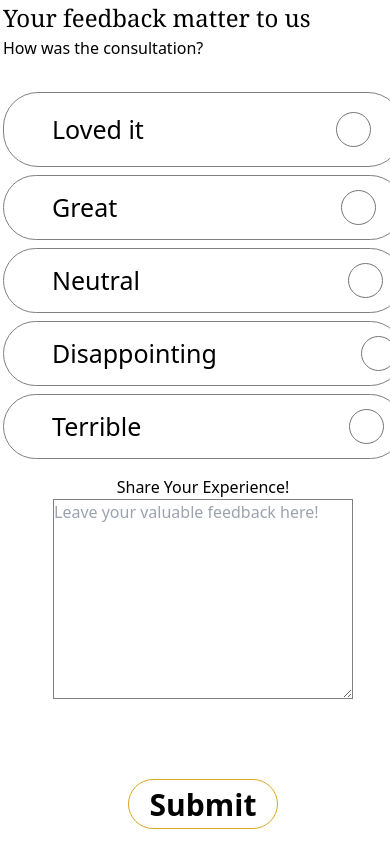
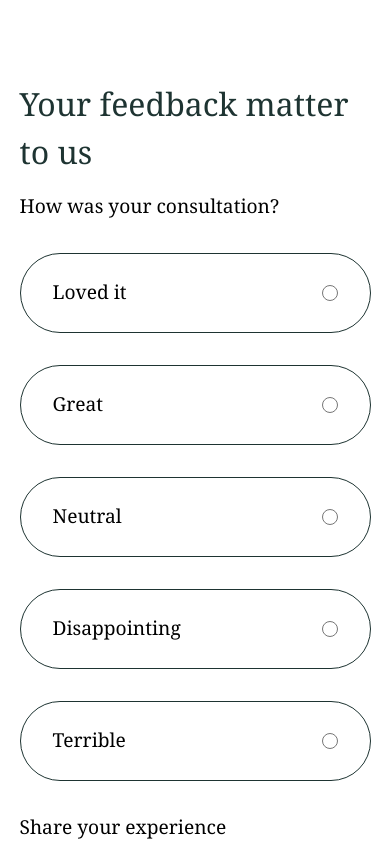
Before and after one commit to Ecell-NITS/Currenci, a Next.js app: page /feedback in a window 390 px wide. Shown: the top 844 px of the page. Built offline with nearby package versions, Linux system fonts and the light colour scheme.

Commit message:
feedback page revamped

```diff
--- a/src/app/(pages)/feedback/feedback.module.scss
+++ b/src/app/(pages)/feedback/feedback.module.scss
@@ -1,298 +1,171 @@
-.boxContent {
-  display: flex;
-  flex-direction: column;
-  align-items: center;
-  background-color: white;
-  color: black;
-  height: 100vh;
-  width: 100vw;
-}
-.content {
-  font-size: 4rem;
-  font-weight: 500;
-  font-family: Georgia, "Times New Roman", Times, serif;
-  color: black;
-}
-.content1 {
-  font-size: 2rem;
-  font-weight: 200;
-  display: flex;
-  margin-bottom: 2rem;
-}
-.boxes {
-  display: flex;
-  flex-direction: row;
-  text-align: left;
-  justify-content: left;
-  gap: 13rem;
-}
-.boxSelection {
-  display: flex;
-  flex-direction: column;
-  width: 400px;
-  gap: 2rem;
-}
-.option1 {
-  border-radius: 35px;
-  height: 75px;
-  width: 400px;
-  border: 1px solid grey;
-  display: flex;
-  align-items: center;
-  justify-content: left;
-  text-align: left;
-  gap: 12rem;
-}
-.option1 h4 {
-  font-size: 25px;
-  padding-left: 3rem;
-  text-align: left;
-  font-weight: 200;
-}
-.option2 {
-  border-radius: 35px;
-  height: 65px;
-  width: 400px;
-  border: 1px solid grey;
-  display: flex;
-  align-items: center;
-  justify-content: left;
-  text-align: left;
-  gap: 14rem;
-}
-.option2 h4 {
-  font-size: 25px;
-  padding-left: 3rem;
-  text-align: left;
-  font-weight: 200;
-}
-.option3 {
-  border-radius: 35px;
-  height: 65px;
-  width: 400px;
-  border: 1px solid grey;
-  display: flex;
-  align-items: center;
-  justify-content: left;
-  text-align: left;
-  gap: 13rem;
-}
-.option3 h4 {
-  font-size: 25px;
-  padding-left: 3rem;
-  text-align: left;
-  font-weight: 200;
-}
-.option4 {
-  border-radius: 35px;
-  height: 65px;
-  width: 400px;
-  border: 1px solid grey;
-  display: flex;
-  align-items: center;
-  justify-content: left;
-  text-align: left;
-  gap: 9rem;
-}
-.option4 h4 {
-  font-size: 25px;
-  padding-left: 3rem;
-  text-align: left;
-  font-weight: 200;
-}
-.option5 {
-  border-radius: 35px;
-  height: 65px;
-  width: 400px;
-  border: 1px solid grey;
-  display: flex;
-  align-items: center;
-  justify-content: left;
-  text-align: left;
-  gap: 13rem;
-}
-.option5 h4 {
-  font-size: 25px;
-  padding-left: 3rem;
-  text-align: left;
-  font-weight: 200;
-}
-.circle {
-  border-radius: 50%;
-  border: 2px solid black;
-  height: 35px;
-  width: 35px;
-}
-.circle {
-  cursor: pointer;
-}
-.feedbackBox {
-  display: flex;
-  align-items: center;
-  justify-content: top;
-  flex-direction: column;
-}
-
-.boxContainer {
-  display: flex;
-  flex-direction: column;
-  justify-content: left;
-}
-.shareBox {
-  font-size: 2rem;
-  font-weight: 200;
-  display: flex;
-}
-.textContent {
-  border: 1px solid grey;
-}
-.submitBtn {
-  border: 1px solid goldenrod;
-  width: 150px;
-  height: 50px;
-  border-radius: 35px;
-  display: flex;
-  align-items: center;
-  justify-content: center;
-  text-align: center;
-  font-size: 30px;
-  font-weight: 600;
-  margin-top: 5rem;
-  transform: scale(1);
-  transition: transform 0.2s ease-in-out;
-}
-.submitBtn:hover {
-  cursor: pointer;
-  transform: scale(1.1);
-}
-#circle {
-  border-radius: 50%;
-  border: 2px solid black;
-}
-@media (max-width: 1000px) {
-  .boxes {
+.feedback {
   display: flex;
   flex-direction: column;
   align-items: center;
   justify-content: center;
-    gap: 1rem;
-  }
-  .boxContent {
-    display: flex;
-  }
-  .content {
-    font-size: 2rem;
-  }
-  .content1 {
-    font-size: 1rem;
-  }
-  .shareBox {
-    font-size: 1rem;
-  }
-  .textContent {
-    width: 300px;
-    height: 200px;
-  }
-  .boxSelection {
-    gap: 0.5rem;
+  gap: 2rem;
+  margin-block: 5rem;
+  text-align: left;
+  width: 80%;
+  font-family: Georgia, "Times New Roman", Times, serif;
+  margin-inline: auto;
+
+  @media screen and (max-width: 1080px) {
+    width: 90%;
+    h2 {
+      font-size: 3rem !important;
     }
   }
-@media (max-width: 1100px) {
-  .boxes {
-    display: flex;
-    flex-direction: row;
-    align-items: center;
-    justify-content: center;
-    gap: 8rem;
-  }
-  .content1 {
-    display: flex;
-    text-align: center;
+  @media screen and (max-width: 760px) {
+    gap: 1rem;
+    h2 {
+      font-size: 2.5rem !important;
     }
   }
 
-@media (max-width: 800px) {
-  .boxes {
+  @media screen and (max-width: 480px) {
+    h2 {
+      font-size: 2rem !important;
+    }
+  }
+
+  h2 {
+    font-size: 3.5rem;
+    width: 100%;
+    color: #1e3432;
+    font-weight: 500;
+  }
+  .feedbackContainer {
+    width: 100%;
+    display: flex;
+    flex-direction: row;
+    justify-content: space-between;
+
+    @media screen and (max-width: 760px) {
+      flex-direction: column;
+      gap: 2rem;
+      // align-items: center;
+      justify-content: space-evenly;
+    }
+
+    .feedbackOptions {
+      display: flex;
+      flex-direction: column;
+      gap: 2rem;
+      h3 {
+        font-size: 2rem;
+        font-weight: 200;
+
+        @media screen and (max-width: 1080px) {
+          font-size: 1.5rem;
+        }
+
+        @media screen and (max-width: 760px) {
+          font-size: 1.2rem;
+        }
+      }
+      .option {
+        width: 25rem;
+        height: 5rem;
+        border-radius: 2.5rem;
+        border: 1px solid #1e3432;
+        display: flex;
+        align-items: center;
+        padding-inline: 2rem;
+        gap: 1rem;
+        cursor: pointer;
+        justify-content: space-between;
+        font-size: 1.5rem;
+        input[type="radio"] {
+          width: 1.5rem;
+          height: 1.5rem;
+        }
+
+        @media screen and (max-width: 1080px) {
+          width: 20rem;
+          input[type="radio"] {
+            width: 1.2rem;
+            height: 1.2rem;
+          }
+        }
+
+        @media screen and (max-width: 760px) {
+          width: 100%;
+          max-width: 25rem;
+          min-width: 20rem;
+          font-size: 1.2rem;
+
+          input[type="radio"] {
+            width: 1rem;
+            height: 1rem;
+          }
+        }
+
+        &:hover {
+          border: 2px solid #1e3432;
+        }
+        &.selected {
+          border: 2px solid #1e3432;
+        }
+      }
+    }
+
+    .feedbackMessageBox {
       display: flex;
       flex-direction: column;
       align-items: center;
-    justify-content: center;
+      text-align: left;
       gap: 1rem;
+      width: 25rem;
+
+      @media screen and (max-width: 1080px) {
+        width: 20rem;
       }
-  .boxContent {
-    padding-left: 1rem;
+      @media screen and (max-width: 760px) {
+        width: 100%;
+        max-width: 25rem;
+        min-width: 20rem;
       }
-  .content {
+      h3 {
         font-size: 2rem;
+        font-weight: 200;
+        width: 100%;
+
+        @media screen and (max-width: 1080px) {
+          font-size: 1.5rem;
         }
-  .content1 {
-    font-size: 1rem;
-  }
-  .shareBox {
-    font-size: 1rem;
-  }
-  .textContent {
-    width: 300px;
-    height: 200px;
-  }
-  .boxSelection {
-    gap: 0.5rem;
+
+        @media screen and (max-width: 760px) {
+          font-size: 1.2rem;
         }
       }
-@media (max-width: 600px) {
-  .boxes {
-    display: flex;
-    flex-direction: column;
-    align-items: center;
-    justify-content: center;
-    gap: 1rem;
+      textarea {
+        width: 100%;
+        height: 15rem;
+        border: 1px solid #1e3432;
+        border-radius: 0.5rem;
+        padding: 1rem;
+        font-size: 1rem;
+
+        scrollbar-width: thin;
       }
-  .boxContent {
-    padding-left: 1rem;
+      button {
+        border-radius: 1.5rem;
+        border: 1px solid #a48111;
+        width: fit-content;
+        padding: 0.3rem 2rem;
+        font-size: 1.5rem;
+        cursor: pointer;
+        transition: all 0.3s ease-in-out;
+
+        &:hover {
+          transform: scale(1.1);
         }
-  .content {
-    font-size: 1.5rem;
-  }
-  .content1 {
-    font-size: 1rem;
-  }
-  .shareBox {
-    font-size: 1rem;
-  }
-  .textContent {
-    width: 300px;
-    height: 200px;
-  }
-  .boxSelection {
-    gap: 0.5rem;
+
+        &:active {
+          transform: scale(1);
         }
       }
-
-@media (max-width: 400px) {
-  .boxes {
-    display: flex;
-    flex-direction: column;
-    align-items: center;
-    justify-content: center;
-    gap: 1rem;
-  }
-  .boxContent {
-    padding-left: 1rem;
-  }
-  .content {
-    font-size: 1.5rem;
-  }
-  .content1 {
-    font-size: 1rem;
-  }
-  .shareBox {
-    font-size: 1rem;
-  }
-  .textContent {
-    width: 300px;
-    height: 200px;
-  }
-  .boxSelection {
-    gap: 0.5rem;
     }
   }
+}
--- a/src/app/(pages)/feedback/page.jsx
+++ b/src/app/(pages)/feedback/page.jsx
@@ -1,5 +1,3 @@
-/* eslint-disable no-unused-vars */
-
 "use client";
 
 import { useState } from "react";
@@ -9,84 +7,44 @@ const Feedback = () => {
   const [selectedOption, setSelectedOption] = useState("");
 
   const handleRadioChange = (e) => {
-    setSelectedOption(e.target.name);
+    // setSelectedOption();
+    const { name } = e.target;
+    setSelectedOption(name);
+    console.log(name);
   };
 
+  const options = ["Loved it", "Great", "Neutral", "Disappointing", "Terrible"];
   return (
-    <div className={styles.boxContent}>
-      <div className={styles.boxContainer}>
-        <h1 className={styles.content}> Your feedback matter to us</h1>
-        <h2 className={styles.content1}>How was the consultation?</h2>
-        <div className={styles.boxes}>
-          <div className={styles.boxSelection}>
-            <label className={styles.option1}>
-              <h4>Loved it</h4>
+    <div className={styles.feedback}>
+      <h2>Your feedback matter to us</h2>
+      <div className={styles.feedbackContainer}>
+        <div className={styles.feedbackOptions}>
+          <h3>How was your consultation?</h3>
+          {options.map((option) => (
+            <button
+              className={`${styles.option} ${selectedOption === option ? styles.selected : ""}`}
+              key={option}
+              onClick={handleRadioChange}
+              name={option}
+            >
+              <label>{option}</label>
               <input
                 type="radio"
-                name="Loved it"
-                id="circle"
                 className={styles.circle}
-                checked={selectedOption === "Loved it"}
+                checked={selectedOption === option}
+                name={option}
                 onChange={handleRadioChange}
               />
-            </label>
-            <label className={styles.option2}>
-              <h4> Great</h4>
-              <input
-                type="radio"
-                name="Great"
-                id="circle"
-                className={styles.circle}
-                checked={selectedOption === "Great"}
-                onChange={handleRadioChange}
-              />
-            </label>
-            <label className={styles.option3}>
-              <h4>Neutral</h4>
-              <input
-                type="radio"
-                name="Neutral"
-                id="circle"
-                className={styles.circle}
-                checked={selectedOption === "Neutral"}
-                onChange={handleRadioChange}
-              />
-            </label>
-            <label className={styles.option4}>
-              <h4>Disappointing</h4>
-              <input
-                type="radio"
-                name="Disappointing"
-                id="circle"
-                className={styles.circle}
-                checked={selectedOption === "Disappointing"}
-                onChange={handleRadioChange}
-              />
-            </label>
-            <label className={styles.option5}>
-              <h4>Terrible</h4>
-              <input
-                type="radio"
-                name="Terrible"
-                id="circle"
-                className={styles.circle}
-                checked={selectedOption === "Terrible"}
-                onChange={handleRadioChange}
-              />
-            </label>
-          </div>
-          <div className={styles.feedbackBox}>
-            <h2 className={styles.shareBox}>Share Your Experience!</h2>
-            <textarea
-              name="Text"
-              placeholder="Leave your valuable feedback here!"
-              id="text-content"
-              cols="70"
-              rows="15"
-              className={styles.textContent}
-            ></textarea>
-            <button className={styles.submitBtn}>Submit</button>
-          </div>
+            </button>
+          ))}
+        </div>
+        <div className={styles.feedbackMessageBox}>
+          <h3>Share your experience</h3>
+          <textarea
+            name="feedbackMessage"
+            placeholder="Share your feedback with us"
+          ></textarea>
+          <button type="submit">Submit</button>
         </div>
       </div>
     </div>
--- a/src/app/globals.scss
+++ b/src/app/globals.scss
@@ -2,8 +2,8 @@
 @tailwind components;
 @tailwind utilities;
 
-* {
-  // height: 100%;
+body {
+  height: 100%;
   margin: 0; /* Remove any default margin */
   padding: 0; /* Remove any default padding */
   overflow-x: hidden; /* Prevent horizontal scrolling */
```
Lines whose indentation alone changed are shown as unchanged.
